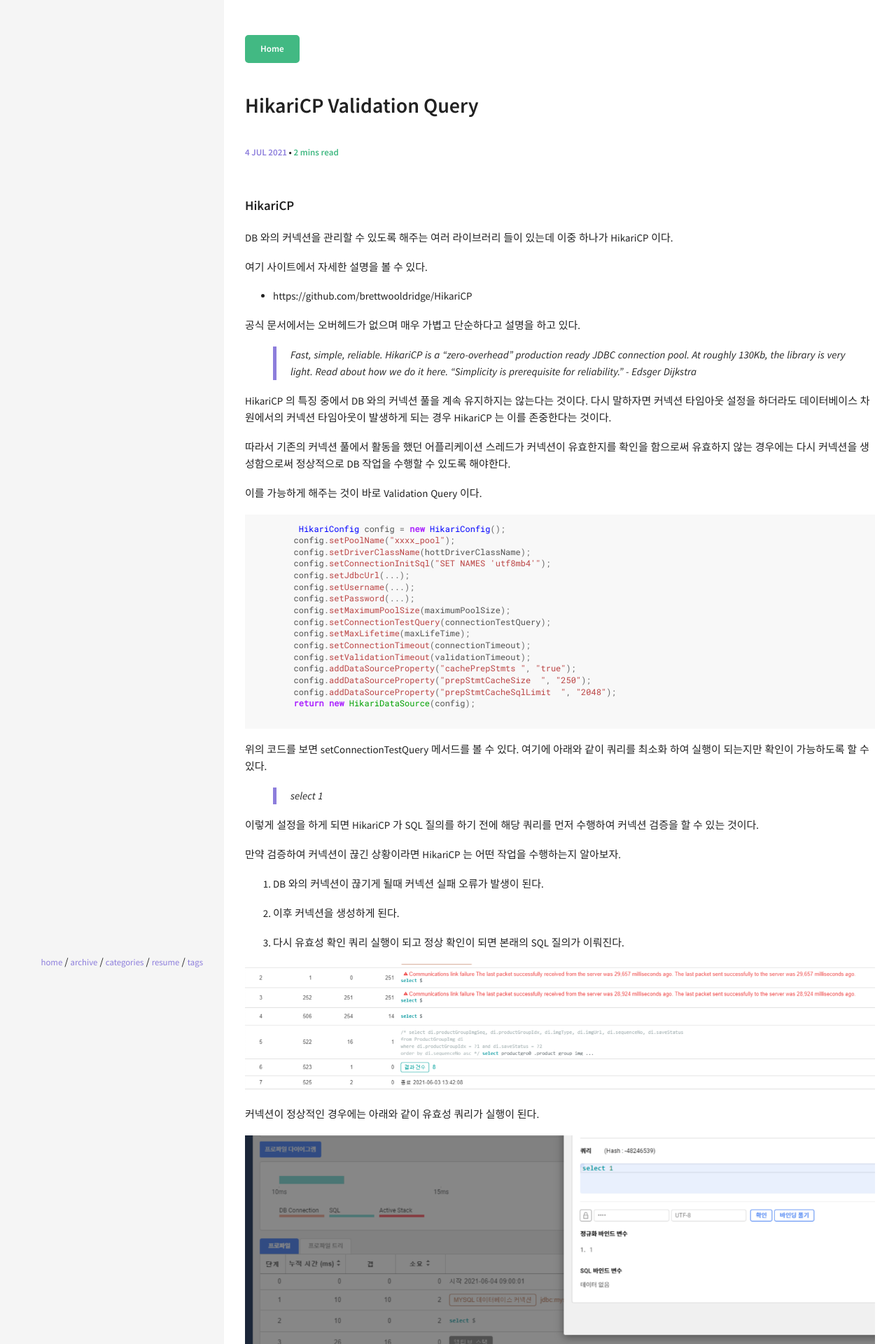
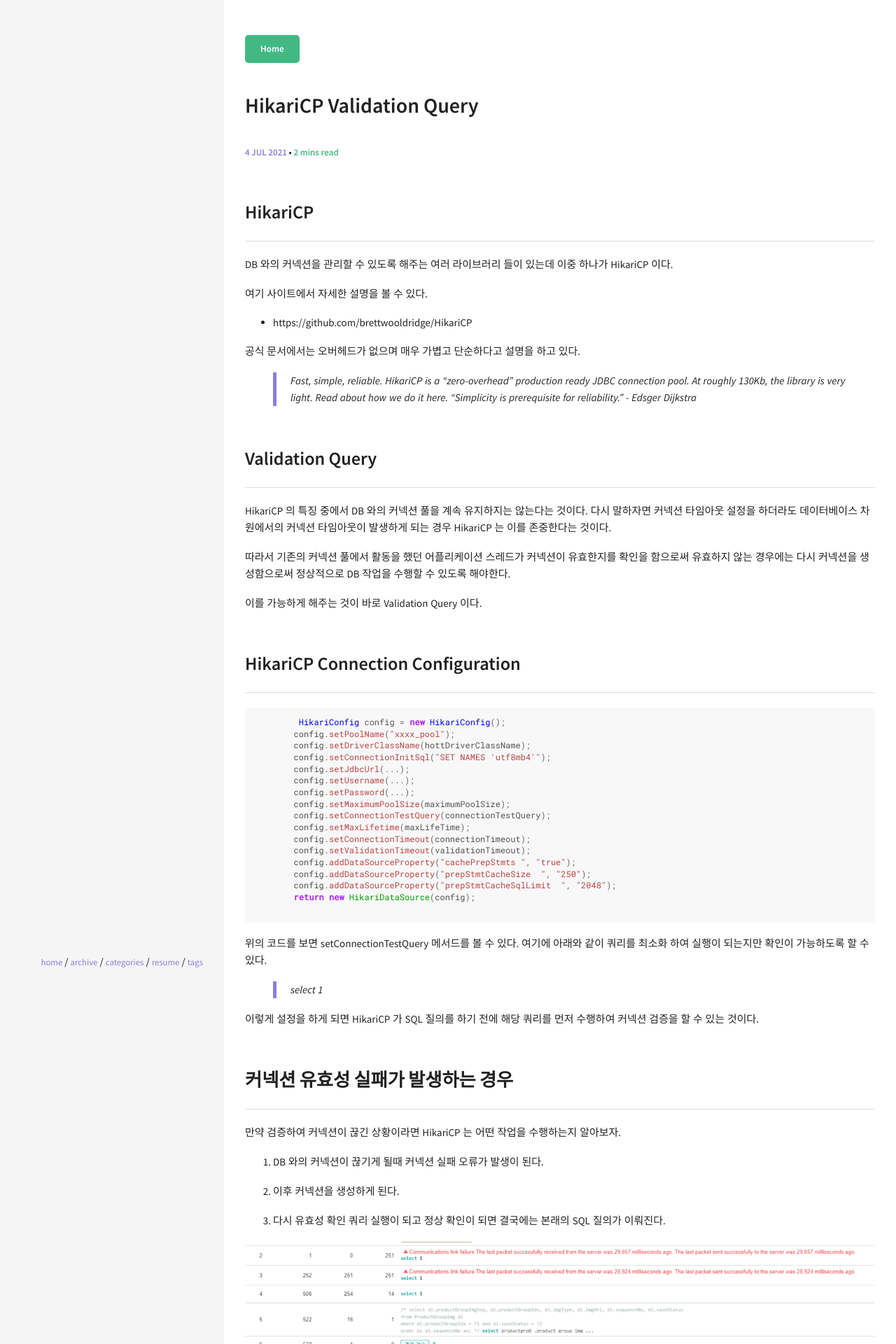
Before and after one commit to easywaldo/default_jekyll_blog, a Jekyll site: the page built from _posts/2021-07-04-hikaricp_validation_query.markdown, in a window 1280 px wide. Shown: the top 1920 px of the page at 70% size. Built offline with Jekyll 4.4.1, drawn with Linux system fonts in a browser that asks for light colours; comment, search, counter and statistics services are not loaded.

Commit message:
Validation Query 아티클 수정

````diff
--- a/_posts/2021-07-04-hikaricp_validation_query.markdown
+++ b/_posts/2021-07-04-hikaricp_validation_query.markdown
@@ -9,7 +9,7 @@ author: easywaldo
 comments: true
 ---
 
-#### HikariCP
+## HikariCP
 
 DB 와의 커넥션을 관리할 수 있도록 해주는 여러 라이브러리 들이 있는데 이중 하나가
 HikariCP 이다.
@@ -24,14 +24,16 @@ HikariCP 이다.
    "Simplicity is prerequisite for reliability."
          - Edsger Dijkstra
 
+## Validation Query
 
  HikariCP 의 특징 중에서 DB 와의 커넥션 풀을 계속 유지하지는 않는다는 것이다.
  다시 말하자면 커넥션 타임아웃 설정을 하더라도 데이터베이스 차원에서의 커넥션 타임아웃이 발생하게 되는 경우 HikariCP 는 이를 존중한다는 것이다.
 
- 따라서 기존의 커넥션 풀에서 활동을 했던 어플리케이션 스레드가 커넥션이 유효한지를 확인을 함으로써 유효하지 않는 경우에는 다시 커넥션을 생성함으로써 정상적으로 DB 작업을
- 수행할 수 있도록 해야한다.
+ 따라서 기존의 커넥션 풀에서 활동을 했던 어플리케이션 스레드가 커넥션이 유효한지를 확인을 함으로써 유효하지 않는 경우에는 다시 커넥션을 생성함으로써 정상적으로 DB 작업을 수행할 수 있도록 해야한다.
 
  이를 가능하게 해주는 것이 바로 Validation Query 이다.
+
+## HikariCP Connection Configuration
 
  ```java
          HikariConfig config = new HikariConfig();
@@ -60,17 +62,21 @@ HikariCP 이다.
  이렇게 설정을 하게 되면 HikariCP 가 SQL 질의를 하기 전에 해당 쿼리를 먼저 수행하여
  커넥션 검증을 할 수 있는 것이다.
 
- 만약 검증하여 커넥션이 끊긴 상황이라면 HikariCP 는 어떤 작업을 수행하는지 알아보자.
+## 커넥션 유효성 실패가 발생하는 경우
+
+만약 검증하여 커넥션이 끊긴 상황이라면 HikariCP 는 어떤 작업을 수행하는지 알아보자.
 
  1. DB 와의 커넥션이 끊기게 될때 커넥션 실패 오류가 발생이 된다.
 
  2. 이후 커넥션을 생성하게 된다.
 
- 3. 다시 유효성 확인 쿼리 실행이 되고 정상 확인이 되면 본래의 SQL 질의가 이뤄진다.
+ 3. 다시 유효성 확인 쿼리 실행이 되고 정상 확인이 되면 결국에는 본래의 SQL 질의가 이뤄진다.
 
  ![hikari_cp_validation_fail]({{ "images/post/hikaricp/hikari_cp_validation_fail.png" | absolute_url }})
 
 
+## 커넥션 유효성 확인 성공하는 경우
+
  커넥션이 정상적인 경우에는 아래와 같이 유효성 쿼리가 실행이 된다.
 
  ![hikari_cp_validation_success]({{ "images/post/hikaricp/hikari_cp_validation_success.png" | absolute_url }})
````
